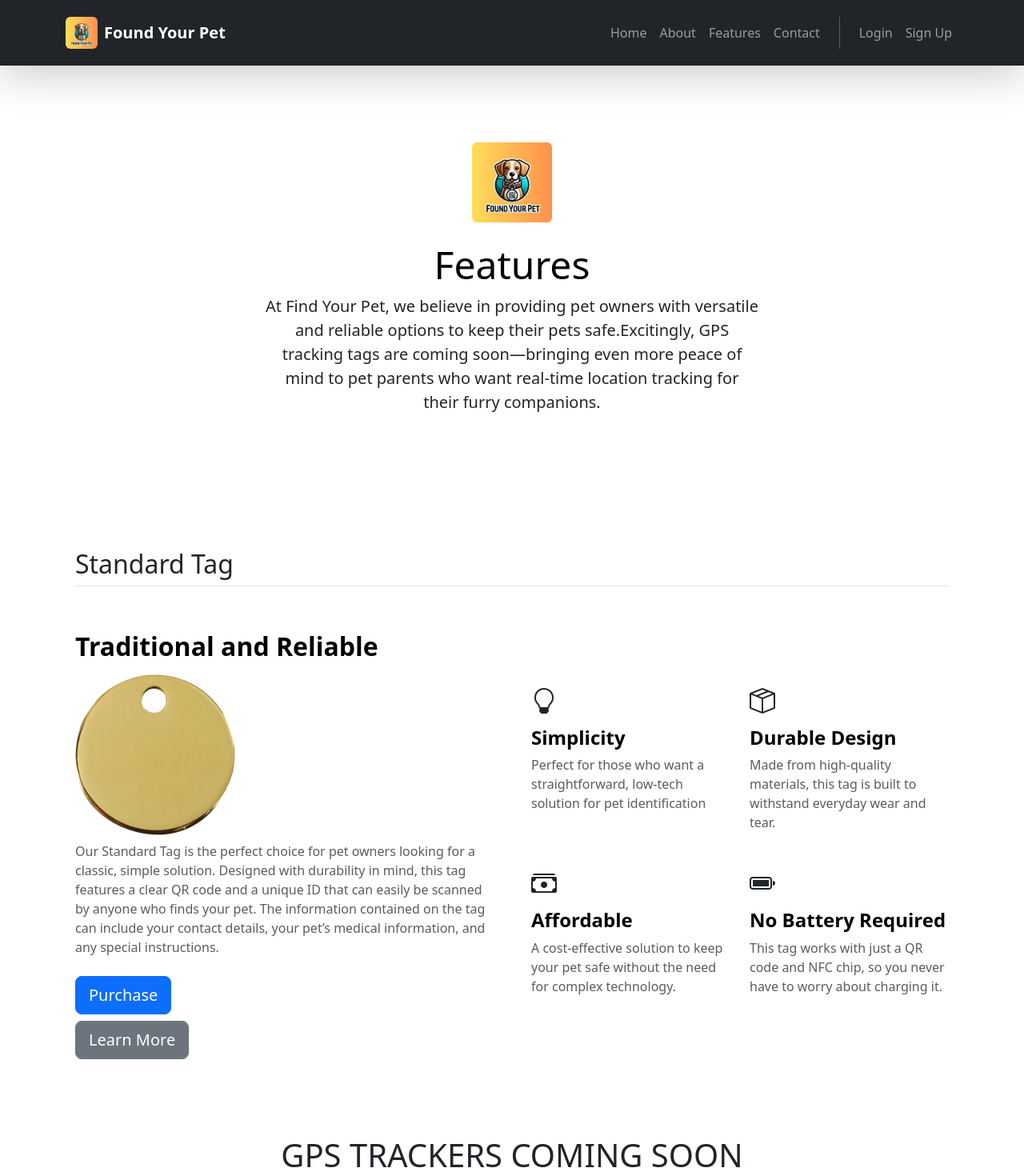
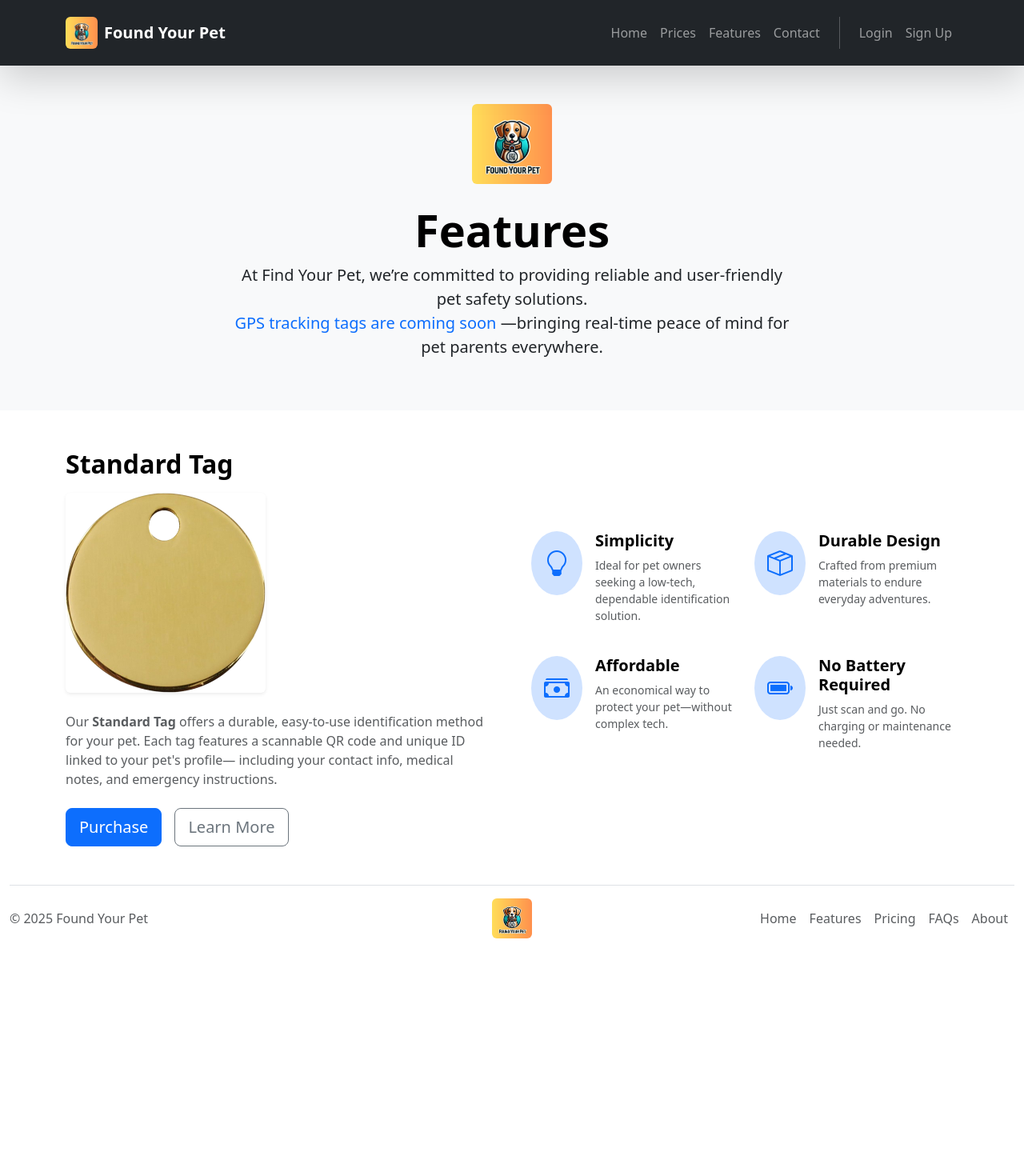
Before and after one commit to WhitelightningDev/foundyourpet, a React (Create React App) app: page /features in a window 1280 px wide. Shown: the top 1470 px of the page at 80% size. After the commit the page ends 1189 px from the top, so only its background shows below. Built offline with nearby package versions, Linux system fonts and the light colour scheme.

Commit message:
`Refactored navigation and features pages, replaced About page with Prices page`

```diff
--- a/src/App.js
+++ b/src/App.js
@@ -1,7 +1,7 @@
 import React from "react";
 import { BrowserRouter as Router, Routes, Route } from "react-router-dom";
 import Home from "./pages/Home";
-import About from "./pages/About";
+import Prices from "./pages/Prices";
 import Features from "./pages/Features";
 import NavigationBar from "./components/Navbar";
 import Footer from "./components/Footer";
@@ -27,7 +27,7 @@ function App() {
         <NavigationBar />
         <Routes>
           <Route path="/" element={<Home />} />
-          <Route path="/about" element={<About />} />
+          <Route path="/prices" element={<Prices />} />
           <Route path="/contact" element={<Contact />} />
           <Route path="/features" element={<Features />} />
           <Route path="/NormalLearn" element={<NormalTagLearn />} />
--- a/src/components/Navbar.js
+++ b/src/components/Navbar.js
@@ -51,8 +51,8 @@ function NavigationBar() {
             <Nav.Link as={Link} to="/" onClick={closeNavbar}>
               Home
             </Nav.Link>
-            <Nav.Link as={Link} to="/about" onClick={closeNavbar}>
-              About
+            <Nav.Link as={Link} to="/prices" onClick={closeNavbar}>
+              Prices
             </Nav.Link>
             <Nav.Link as={Link} to="/features" onClick={closeNavbar}>
               Features
--- a/src/pages/Features.jsx
+++ b/src/pages/Features.jsx
@@ -1,3 +1,4 @@
+/* eslint-disable no-lone-blocks */
 /* eslint-disable jsx-a11y/anchor-is-valid */
 /* eslint-disable jsx-a11y/alt-text */
 import React from "react";
@@ -6,117 +7,100 @@ import { Link } from "react-router-dom";
 function Features() {
   return (
     <div>
-      <div class="px-4 py-5 my-5 text-center">
+  {/* Hero Section */}
+  <section className="text-center py-5 bg-light">
+    <div className="container">
+      <img
+        src="/android-chrome-192x192.png"
+        className="rounded mb-4"
+        alt="Find Your Pet"
+        width="100"
+        height="100"
+      />
+      <h1 className="display-4 fw-bold text-body-emphasis">Features</h1>
+      <p className="lead mx-auto" style={{ maxWidth: "700px" }}>
+        At <strong>Find Your Pet</strong>, we’re committed to providing reliable and user-friendly pet safety solutions.
+        <br />
+        <strong className="text-primary">GPS tracking tags are coming soon</strong> —bringing real-time peace of mind
+        for pet parents everywhere.
+      </p>
+    </div>
+  </section>
+
+  {/* Standard Tag Section */}
+  <section className="container py-5">
+    <div className="row g-5 align-items-center">
+      <div className="col-md-6">
+        <h2 className="fw-bold text-body-emphasis mb-3">Standard Tag</h2>
         <img
-          class="d-block mx-auto mb-4 rounded"
-          src="/android-chrome-192x192.png"
-          width="100"
-          height="100"
+          src="/standard-dogtag.png"
+          alt="Standard Dog Tag"
+          className="img-fluid rounded shadow-sm mb-4"
+          style={{ maxWidth: "250px" }}
         />
-        <h1 class="display-5 text-body-emphasis">Features</h1>
-        <div class="col-lg-6 mx-auto">
-          <p class="lead mb-4">
-            At Find Your Pet, we believe in providing pet owners with versatile
-            and reliable options to keep their pets safe.
-            <strong>Excitingly, GPS tracking tags are coming soon</strong>
-            —bringing even more peace of mind to pet parents who want real-time
-            location tracking for their furry companions.
-          </p>
+        <p className="text-body-secondary">
+          Our <strong>Standard Tag</strong> offers a durable, easy-to-use identification method for your pet.
+          Each tag features a scannable QR code and unique ID linked to your pet's profile—
+          including your contact info, medical notes, and emergency instructions.
+        </p>
+        <div className="d-flex gap-3 mt-4">
+          <Link to="/Dashboard" className="btn btn-primary btn-lg">
+            Purchase
+          </Link>
+          <Link to="/NormalLearn" className="btn btn-outline-secondary btn-lg">
+            Learn More
+          </Link>
         </div>
       </div>
 
-      <div class="container px-4 py-5">
-        <h2 class="pb-2 border-bottom">Standard Tag</h2>
-        <div class="row row-cols-1 row-cols-md-2 align-items-md-center g-5 py-5">
-          <div class="col d-flex flex-column align-items-start gap-2">
-            <h2 class="fw-bold text-body-emphasis">Traditional and Reliable</h2>
-            <img
-              className="card h-100 rounded border-0"
-              src="/standard-dogtag.png"
-              style={{ width: "200px" }}
-            />
-            <p class="text-body-secondary">
-              Our Standard Tag is the perfect choice for pet owners looking for
-              a classic, simple solution. Designed with durability in mind, this
-              tag features a clear QR code and a unique ID that can easily be
-              scanned by anyone who finds your pet. The information contained on
-              the tag can include your contact details, your pet’s medical
-              information, and any special instructions.
-            </p>
-            <Link to="/Dashboard" className="btn btn-primary btn-lg">
-              Purchase
-            </Link>
-            <Link to="/NormalLearn" className="btn btn-secondary btn-lg">
-              Learn More
-            </Link>
-          </div>
-
-          <div className="col">
-            <div className="row row-cols-1 row-cols-sm-2 g-4">
-              <div className="col d-flex flex-column gap-2">
-                <div className="feature-icon-small d-inline-flex align-items-start justify-content-start bg-gradient fs-4 rounded-3">
-                  <i className="fs-2 bi bi-lightbulb text-dark"></i>
+      <div className="col-md-6">
+        <div className="row g-4">
+          {[
+            {
+              icon: "bi-lightbulb",
+              title: "Simplicity",
+              desc: "Ideal for pet owners seeking a low-tech, dependable identification solution.",
+            },
+            {
+              icon: "bi-box-seam",
+              title: "Durable Design",
+              desc: "Crafted from premium materials to endure everyday adventures.",
+            },
+            {
+              icon: "bi-cash-stack",
+              title: "Affordable",
+              desc: "An economical way to protect your pet—without complex tech.",
+            },
+            {
+              icon: "bi-battery-full",
+              title: "No Battery Required",
+              desc: "Just scan and go. No charging or maintenance needed.",
+            },
+          ].map((feature, i) => (
+            <div key={i} className="col-sm-6">
+              <div className="d-flex align-items-start gap-3">
+                <div className="bg-primary-subtle rounded-circle p-3">
+                  <i className={`bi ${feature.icon} fs-2 text-primary`}></i>
                 </div>
-                <h4 className="fw-semibold mb-0 text-body-emphasis">
-                  Simplicity
-                </h4>
-                <p className="text-body-secondary">
-                  Perfect for those who want a straightforward, low-tech
-                  solution for pet identification
-                </p>
-              </div>
-
-              <div className="col d-flex flex-column gap-2">
-                <div className="feature-icon-small d-inline-flex align-items-start justify-content-start bg-gradient fs-4 rounded-3">
-                  <i className="fs-2 bi bi-box-seam text-dark"></i>
+                <div>
+                  <h5 className="fw-semibold text-body-emphasis">{feature.title}</h5>
+                  <p className="text-body-secondary small">{feature.desc}</p>
                 </div>
-                <h4 className="fw-semibold mb-0 text-body-emphasis">
-                  Durable Design
-                </h4>
-                <p className="text-body-secondary">
-                  Made from high-quality materials, this tag is built to
-                  withstand everyday wear and tear.
-                </p>
-              </div>
-
-              <div className="col d-flex flex-column gap-2">
-                <div className="feature-icon-small d-inline-flex align-items-start justify-content-start bg-gradient fs-4 rounded-3">
-                  <i className="fs-2 bi bi-cash-stack text-dark"></i>
-                </div>
-                <h4 className="fw-semibold mb-0 text-body-emphasis">
-                  Affordable
-                </h4>
-                <p className="text-body-secondary">
-                  A cost-effective solution to keep your pet safe without the
-                  need for complex technology.
-                </p>
-              </div>
-
-              <div className="col d-flex flex-column gap-2">
-                <div className="feature-icon-small d-inline-flex align-items-start justify-content-start bg-gradient fs-4 rounded-3">
-                  <i className="fs-2 bi bi-battery-full text-dark"></i>
-                </div>
-                <h4 className="fw-semibold mb-0 text-body-emphasis">
-                  No Battery Required
-                </h4>
-                <p className="text-body-secondary">
-                  This tag works with just a QR code and NFC chip, so you never
-                  have to worry about charging it.
-                </p>
               </div>
             </div>
-          </div>
+          ))}
         </div>
       </div>
+    </div>
+  </section>
+</div>
 
-      <div className="text-center">
-        <h1>GPS TRACKERS COMING SOON</h1>
-        <p className="mt-3 mb-3">
-          Stay tuned for our upcoming GPS tracking solutions for your pets.
-        </p>
-      </div>
+  );
+}
+export default Features;
 
-      {/* <div class="container px-4 py-5">
+
+ {/* <div class="container px-4 py-5">
         <h2 class="pb-2 border-bottom">Samsung Smart Tag</h2>
         <div class="row row-cols-1 row-cols-md-2 align-items-md-center g-5 py-5">
           <div class="col d-flex flex-column align-items-start gap-2">
@@ -314,7 +298,3 @@ function Features() {
           </div>
         </div>
       </div> */}
-    </div>
-  );
-}
-export default Features;
--- /dev/null
+++ b/src/pages/Prices.jsx
@@ -0,0 +1,77 @@
+import React from "react";
+import { Link } from "react-router-dom"; // Import Link from react-router-dom
+
+function Prices() {
+  return (
+    <div className="container py-5">
+      <div className="text-center mb-5">
+        <img
+          className="d-block mx-auto mb-3 rounded"
+          src="/android-chrome-192x192.png"
+          alt="logo"
+          width="80"
+          height="80"
+        />
+        <h1 className="display-5 text-body-emphasis">Standard Package Pricing</h1>
+        <p className="lead text-muted">
+          Everything you need to keep your pet safe and easily identifiable.
+        </p>
+      </div>
+
+      <div className="row g-5 align-items-center">
+        <div className="col-md-6">
+          <div className="card shadow-sm border-0">
+            <div className="card-body">
+              <h2 className="fw-bold text-primary">R120 Once-Off</h2>
+              <ul className="list-unstyled mt-3 mb-4">
+                <li>✔ 30mm Nickel-Plated Pet Tag</li>
+                <li>✔ Unique QR Code</li>
+                <li>✔ Custom Engraving</li>
+                <li>✔ Doorstep or PUDO Delivery</li>
+              </ul>
+              <h2 className="fw-bold text-success mt-4 mb-2">R70 / month</h2>
+              <ul className="list-unstyled">
+                <li>✔ Ongoing Support</li>
+                <li>✔ Free Tag Replacement</li>
+                <li>✔ Access to upcoming features</li>
+                <li>✔ Peace of Mind 24/7</li>
+              </ul>
+              <h5 className="text-center text-primary mt-3 m-2 border-bottom">Total for the standard package: R190</h5>
+            </div>
+          </div>
+        </div>
+
+        <div className="col-md-6">
+          <h3 className="fw-semibold text-body-emphasis mb-3">Tag Features</h3>
+          <p className="text-body-secondary">
+            Our <strong>30mm Round Shape Nickel-Plated Tag</strong> is designed
+            with durability and practicality in mind. It’s rust-proof, available
+            in <strong>stainless steel</strong> or <strong>brass</strong>, and
+            includes an “O” ring for easy attachment to your pet’s collar or harness.
+          </p>
+          <ul className="list-group list-group-flush">
+            <li className="list-group-item">✅ Will not rust or tarnish</li>
+            <li className="list-group-item">✅ Easy to apply and lightweight</li>
+            <li className="list-group-item">✅ Custom QR code links to your pet profile</li>
+            <li className="list-group-item">✅ Stylish and practical</li>
+          </ul>
+        </div>
+      </div>
+
+      <div className="text-center mt-5">
+        {/* Link to the dynamic route */}
+        <Link
+          to={`/select-tag/standard`} // Passing the tagType as "standard"
+          className="btn btn-lg btn-primary px-4 me-3"
+        >
+          Purchase Now
+        </Link>
+        <a href="/NormalLearn" className="btn btn-lg btn-outline-secondary px-4">
+          Learn More
+        </a>
+      </div>
+    </div>
+  );
+}
+
+export default Prices;
```
Also changed, not shown: src/pages/About.jsx (deleted, +0 -78 lines), src/pages/SelectTagPage.jsx (+34 -71 lines).
